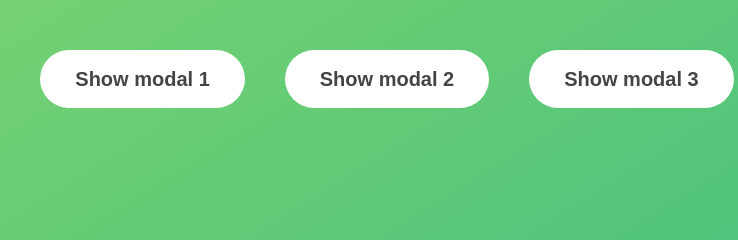
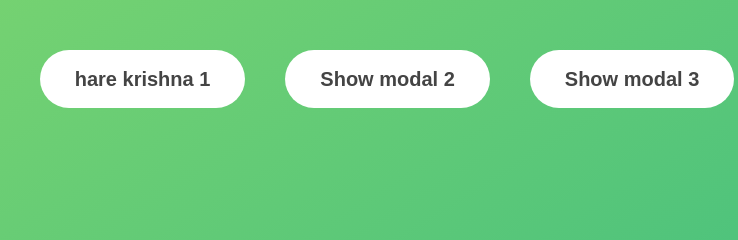
Before and after one commit to jawaharlalnehru1988/profile, a plain HTML site: page index.html in a window 1280 px wide. Shown: the top 240 px of the page, 253-991 px from the left. Drawn offline with Linux system fonts and the light colour scheme.

Commit message:
hare krishna added:

```diff
--- a/index.html
+++ b/index.html
@@ -8,7 +8,7 @@
     <title>Modal window</title>
   </head>
   <body>
-    <button class="show-modal">Show modal 1</button>
+    <button class="show-modal">hare krishna 1</button>
     <button class="show-modal">Show modal 2</button>
     <button class="show-modal">Show modal 3</button>
 
```
